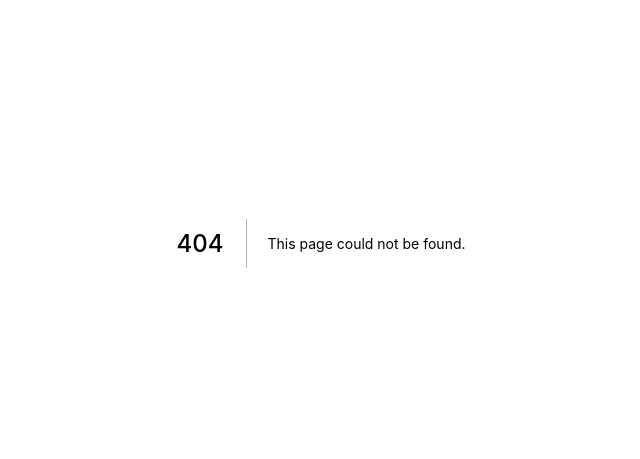
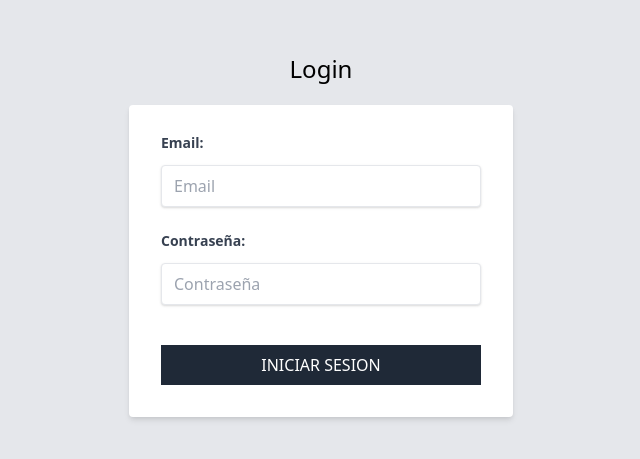
Before and after one commit to CamiloPenagos99/front-crm-next-graphql, a Next.js app: page /login in a window 1280 px wide. Before the commit this address had no page. Shown: the part 157-616 px from the top of the page, without its empty margins (319-959 px from the left). Built offline with nearby package versions, Linux system fonts and the light colour scheme.

Commit message:
feat: maquetacion formulario de login

```diff
--- a/components/Layout.jsx
+++ b/components/Layout.jsx
@@ -1,7 +1,10 @@
 import Head from "next/head";
 import Sidebar from "./Sidebar";
+import { useRouter } from "next/router";
 
 const Layout = ({ children }) => {
+  //router hook
+  const router = useRouter();
   return (
     <>
       <Head>
@@ -15,14 +18,22 @@ const Layout = ({ children }) => {
           href="https://cdnjs.cloudflare.com/ajax/libs/tailwindcss/2.2.19/tailwind.min.css"
         />
       </Head>
+
+      {(router.pathname === "/login" || router.pathname === "/registro" )? (
+       <div className="bg-gray-200 min-h-screen flex flex-col justify-center">
+           <div>  {children}</div>
+
+       </div>
+      ) : (
         <div className="bg-gray-200 min-h-screen">
           <div className="flex min-h-screen">
-        <Sidebar/>
+            <Sidebar />
             <main className="sm:w-2/3 xl:w-4/5 sm:min-h-screen p-5">
               {children}
             </main>
           </div>
         </div>
+      )}
     </>
   );
 };
--- /dev/null
+++ b/pages/login.jsx
@@ -0,0 +1,49 @@
+import Layout from "../components/Layout";
+
+const Login = () => {
+  return (
+    <>
+      <Layout>
+        <h1 className="text-center text-2xl text-black font-light">Login</h1>
+        <div className="flex justify-center mt-5">
+          <div className="w-full max-w-sm">
+            <form className="bg-white rounded shadow-md px-8 pt-6 pb-8 mb-4 py-1">
+              <div className="mb-5">
+                <label
+                  className="block text-gray-700 text-sm font-bold mb-2 py-1"
+                  htmlFor="email"
+                >
+                  Email:
+                </label>
+                <input
+                  className="shadow appearance-none border rounded w-full py-2 px-3 text-gray-700 focus:outline-none focus:shadow-outline focus:ring focus:ring-blue-300"
+                  id="email"
+                  type="email"
+                  placeholder="Email"
+                ></input>
+              </div>
+
+              <div className="mb-5">
+                <label
+                  className="block text-gray-700 text-sm font-bold mb-2 py-1"
+                  htmlFor="password"
+                >
+                  Contraseña:
+                </label>
+                <input
+                  className="shadow appearance-none border rounded w-full py-2 px-3 text-gray-700 focus:outline-none focus:shadow-outline focus:ring focus:ring-blue-300"
+                  id="password"
+                  type="password"
+                  placeholder="Contraseña"
+                ></input>
+              </div>
+              <input type="submit" className="bg-gray-800 w-full mt-5 p-2 text-white uppercase tw-hover:underline tw-no-underline" value="Iniciar Sesion" />
+            </form>
+          </div>
+        </div>
+      </Layout>
+    </>
+  );
+};
+
+export default Login;
```
Also changed, not shown: pages/registro.jsx (added, +12 -0 lines). Lines whose indentation alone changed are shown as unchanged.
